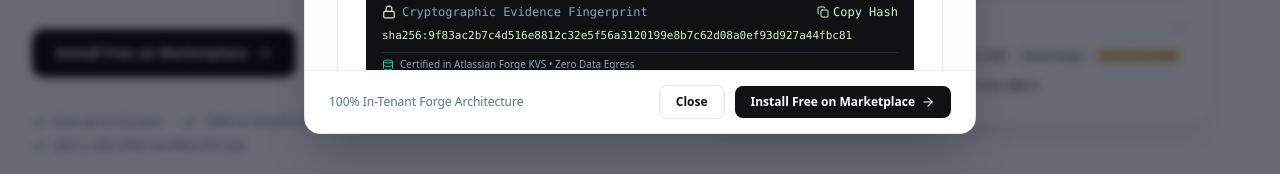
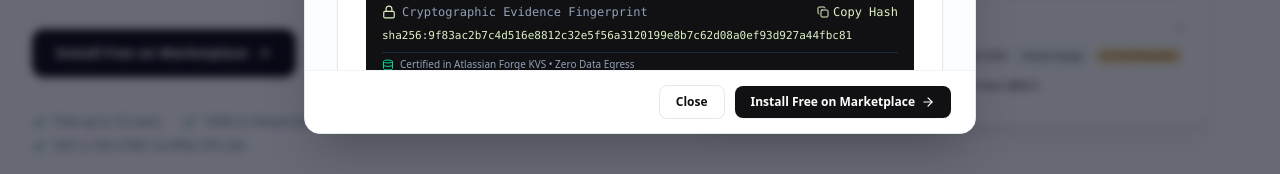
Before and after one commit to stuon/langtago, a Next.js app: page / in a window 1280 px wide. Both pictures are taken after a click on the button "Sample Report". Shown: the part 626-800 px from the top of the page. Built offline with nearby package versions, Linux system fonts and the light colour scheme; no server answers.

Commit message:
fix(modal): remove redundant in-tenant subtext from audit modal footer

```diff
--- a/components/AuditModal.tsx
+++ b/components/AuditModal.tsx
@@ -257,12 +257,9 @@ export default function AuditModal({ isOpen, onClose }: AuditModalProps) {
           )}
         </div>
 
-        {/* Minimal Footer */}
-        <div className="flex items-center justify-between border-t border-slate-100 bg-white px-6 py-3.5 text-xs">
-          <span className="text-[#5c728e] font-medium hidden sm:inline">
-            100% In-Tenant Forge Architecture
-          </span>
-          <div className="flex items-center gap-2.5 ml-auto">
+        {/* Modal Footer */}
+        <div className="flex items-center justify-end border-t border-slate-100 bg-white px-6 py-3.5 text-xs">
+          <div className="flex items-center gap-2.5">
             <button
               type="button"
               onClick={onClose}
```
